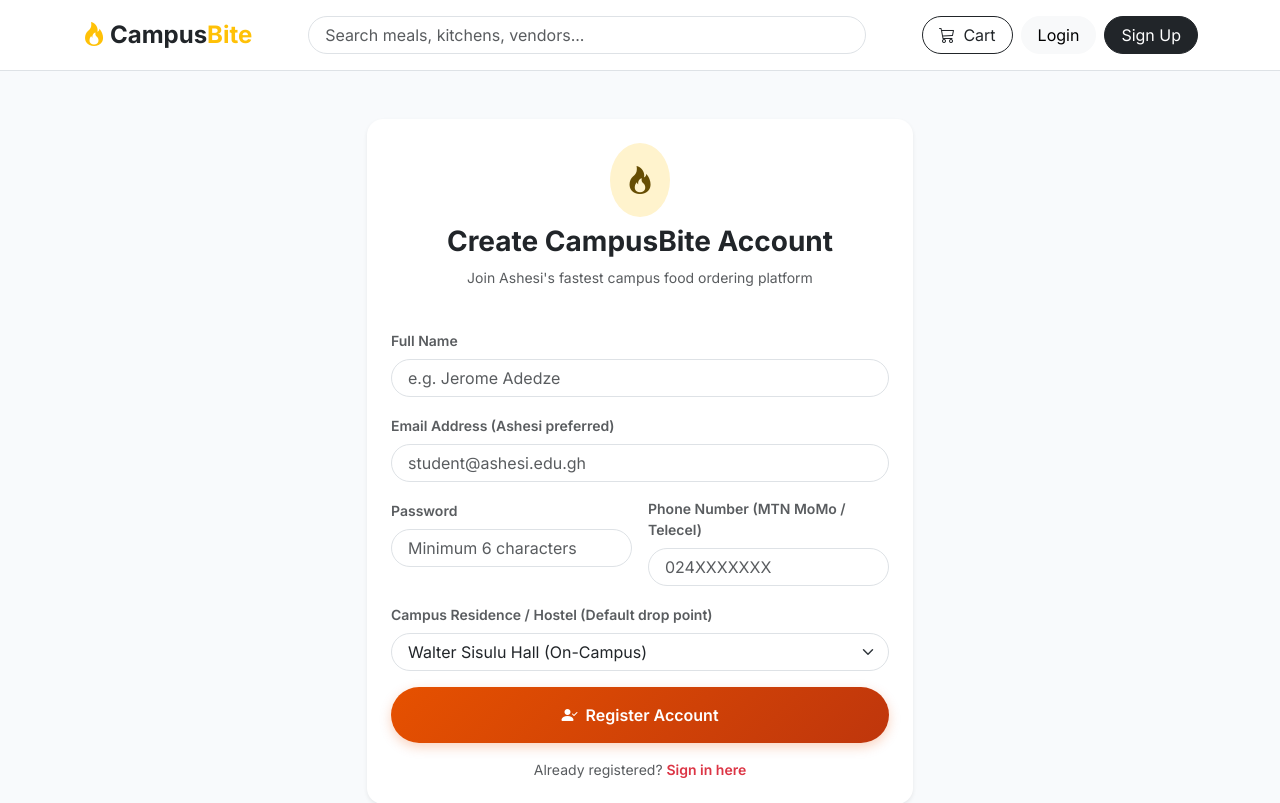
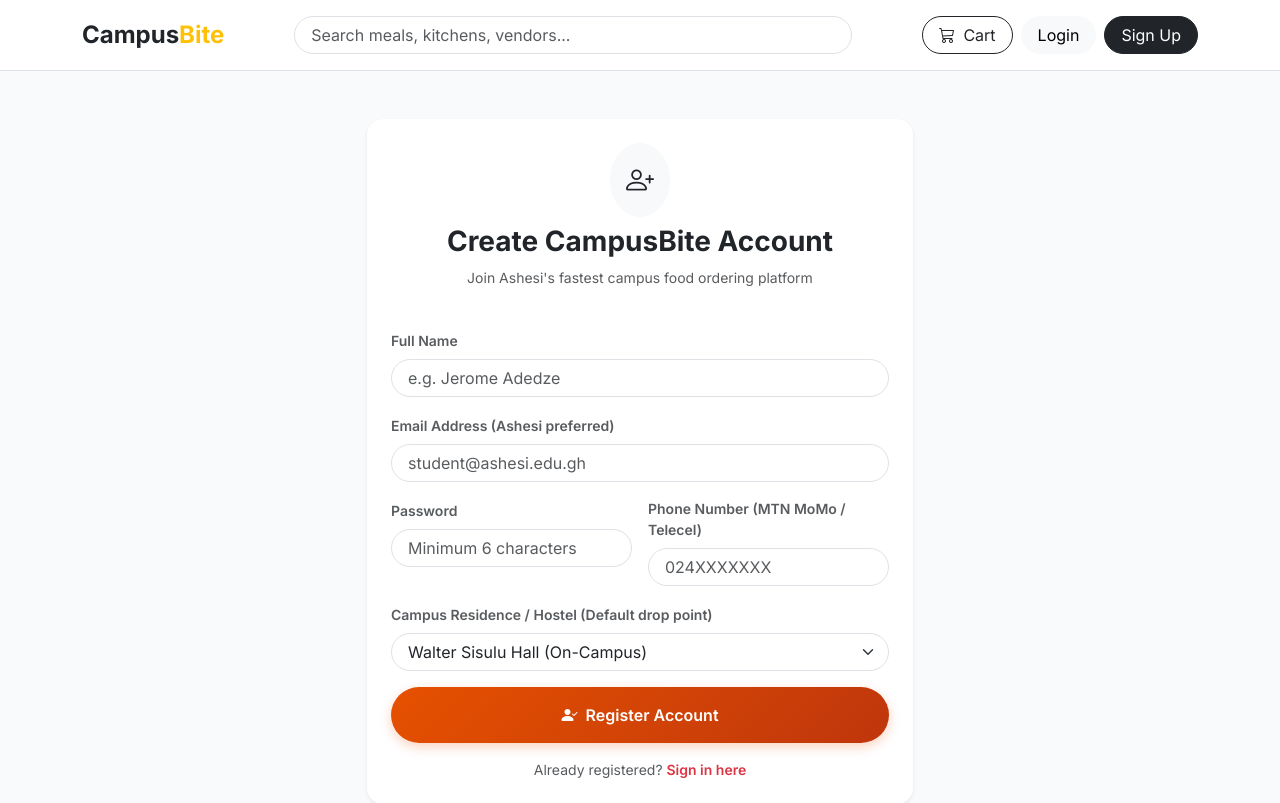
Before and after one commit to jeromeadedze/ProjectEcomm-CampusBite, a PHP site: page /views/register.php in a window 1280 px wide. Shown: the top 803 px of the page. Run offline with PHP 8.4, Linux system fonts and the light colour scheme; a stand-in replaces the project's code that opens the database connection; some libraries are stand-ins or nearby versions.

Commit message:
chore: remove fire icon from header brand logo

```diff
--- a/views/layout/header.php
+++ b/views/layout/header.php
@@ -26,7 +26,7 @@ $ROOT_DIR = defined('ROOT_DIR') ? ROOT_DIR : '..';
     <header class="border-bottom bg-white py-3 sticky-top">
         <div class="container d-flex align-items-center justify-content-between">
             <a href="<?php echo $ROOT_DIR; ?>/index.php" class="navbar-brand fw-bold fs-4 text-dark m-0">
-                <i class="bi bi-fire text-warning me-1"></i>Campus<span class="text-warning">Bite</span>
+                Campus<span class="text-warning">Bite</span>
             </a>
 
             <!-- Search Slot -->
--- a/views/register.php
+++ b/views/register.php
@@ -12,8 +12,8 @@ if (is_logged_in()) {
     <div class="col-md-7 col-lg-6">
         <div class="card border-0 shadow-sm rounded-4 p-4 bg-white">
             <div class="text-center mb-4">
-                <div class="d-inline-flex p-3 rounded-circle bg-warning-subtle text-warning-emphasis mb-2 fs-3">
-                    <i class="bi bi-fire"></i>
+                <div class="d-inline-flex p-3 rounded-circle bg-light text-dark mb-2 fs-3">
+                    <i class="bi bi-person-plus"></i>
                 </div>
                 <h3 class="fw-bold">Create CampusBite Account</h3>
                 <p class="text-muted small">Join Ashesi's fastest campus food ordering platform</p>
```
